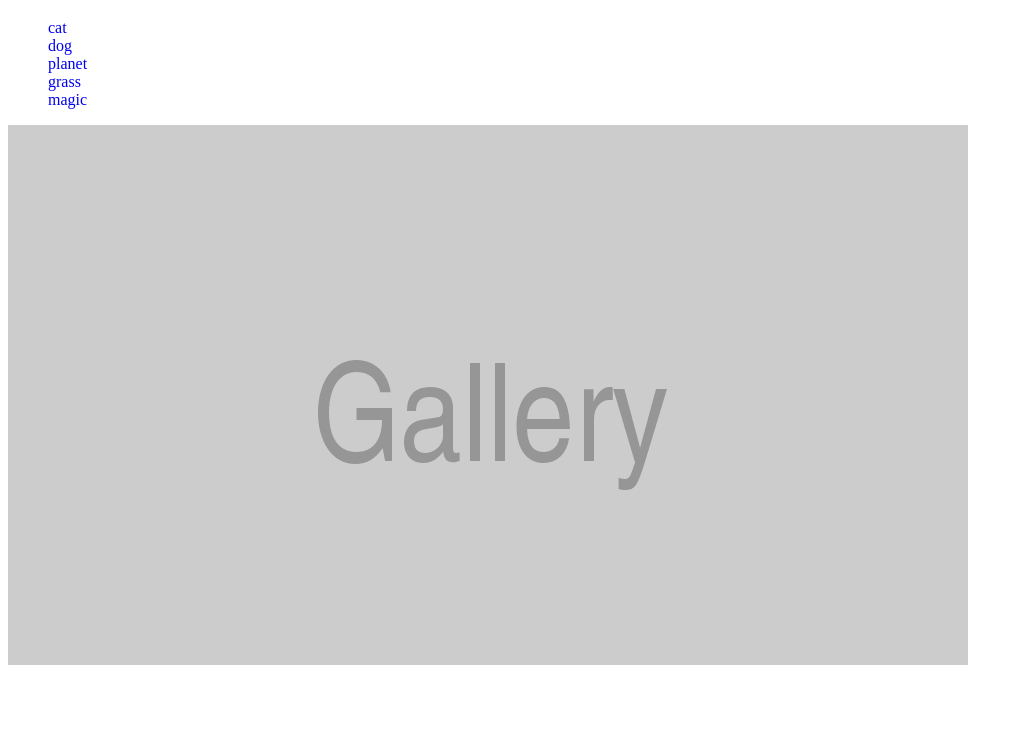
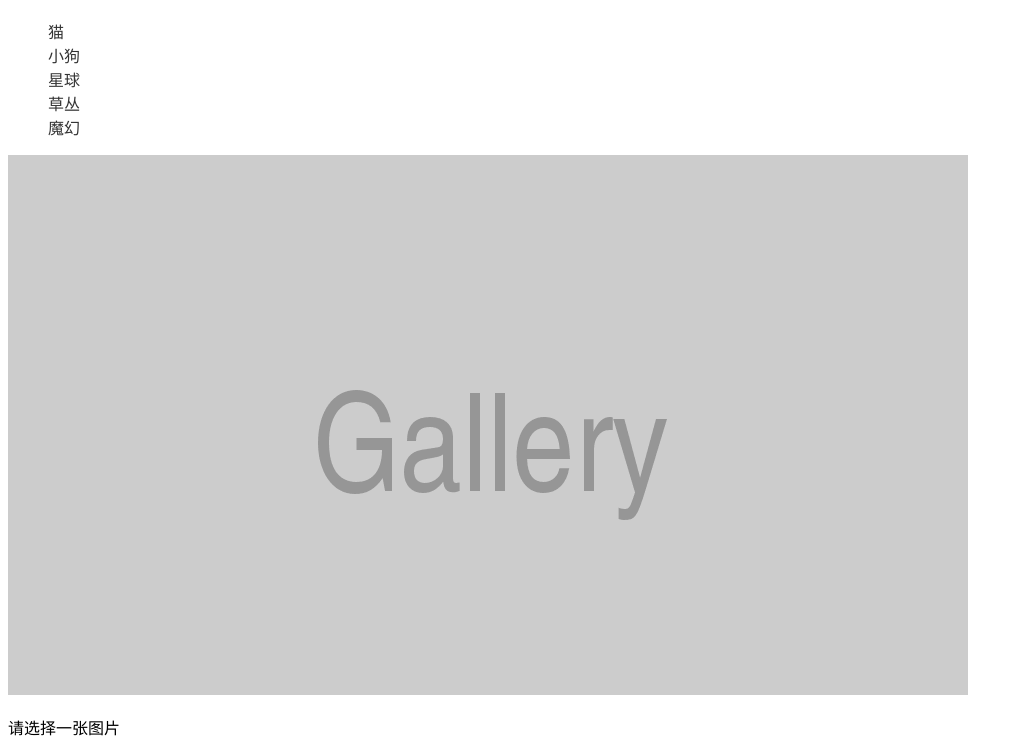
Before and after one commit to lolimay/learning-javascript-dom, a website built with webpack: page chap2/index.html in a window 1280 px wide. Shown: the part 61-816 px from the top of the page, without its empty margins (0-1023 px from the left). Built offline with nearby package versions, Linux system fonts and the light colour scheme.

Commit message:
complete image and its decription toggle

```diff
--- a/chap2/index.html
+++ b/chap2/index.html
@@ -2,7 +2,7 @@
     <html>
       <head>
         <meta charset="UTF-8">
-        <title>测试</title>
+        <title>案例研究：JavaScript图片库</title>
       </head>
       <body></body>
     </html>
--- /dev/null
+++ b/chap2/src/data.json
@@ -0,0 +1,27 @@
+{
+    "cat": {
+        "name": "猫",
+        "url": "./assets/images/cat.jpg",
+        "title": "一只正在看着电脑屏幕的夜猫子"
+    },
+    "dog": {
+        "name": "小狗",
+        "url": "./assets/images/dog.jpg",
+        "title": "一只可爱的小狗"
+    },
+    "planet": {
+        "name": "星球",
+        "url": "./assets/images/planet.jpg",
+        "title": "令人震撼的星球"
+    },
+    "grass": {
+        "name": "草丛",
+        "url": "./assets/images/grass.jpg",
+        "title": "一片生意盎然的草地"
+    },
+    "magic": {
+        "name": "魔幻",
+        "url": "./assets/images/magic.jpg",
+        "title": "具有魔幻色彩的世界"
+    }
+}
--- a/chap2/src/func.js
+++ /dev/null
@@ -1,6 +0,0 @@
-export function showPic(img) {
-    const url = img.getAttribute('href')
-    const gallery = document.querySelector('#placeholder')
-
-    gallery.setAttribute('src', url)
-}
--- a/chap2/src/index.js
+++ b/chap2/src/index.js
@@ -1,33 +1,40 @@
-import  { showPic } from './func'
+import  util from './util'
 import './style/main.css'
+import images from './data.json'
 
 const h1 = document.createElement('h1')
 const ul = document.createElement('ul')
 const gallery = document.createElement('img')
-const images = {
-    cat: './assets/images/cat.jpg',
-    dog: './assets/images/dog.jpg',
-    planet: './assets/images/planet.jpg',
-    grass: './assets/images/grass.jpg',
-    magic: './assets/images/magic.jpg'
+const description = document.createElement('p')
+
+window.onload = () => {
+    console.log(`
+onload: body的子元素节点一共有：${util.countBodyChildrenElement()} 个
+onload: body的子节点一共有：${util.countBodyChildren()} 个`.trim())
 }
 
 h1.innerText = 'Snapshots'
-Object.keys(images).forEach((item) => {
+for(const item in images) {
     const li = document.createElement('li')
 
-    li.innerHTML = `<a href="${images[`${item}`]}">${item}</a>`
+    li.innerHTML = `<a href="${images[`${item}`].url}" title="${images[`${item}`].title}">${images[`${item}`].name}</a>` // ${images[`${item}`]}
     ul.appendChild(li)
 
     const a = li.querySelector('a')
     a.onclick = (e) => {
+        const descripton =  document.querySelector('.description')
+
         event.preventDefault()
-        showPic(e.target)
+        util.showPic(e.target)
+        descripton.innerText = e.target.getAttribute('title')
     }
-})
+}
 gallery.id = 'placeholder'
 gallery.src = './assets/images/gallery.png'
+description.classList.add('description')
+description.innerText = '请选择一张图片'
 
 document.body.appendChild(h1)
 document.body.appendChild(ul)
 document.body.appendChild(gallery)
+document.body.appendChild(description)
--- a/chap2/src/style/main.css
+++ b/chap2/src/style/main.css
@@ -2,6 +2,7 @@ li {
     list-style: none;
 }
 li a {
+    color: #333;
     text-decoration: none;
 }
 li a:hover {
--- /dev/null
+++ b/chap2/src/util.js
@@ -0,0 +1,14 @@
+export default {
+    countBodyChildrenElement() {
+        return document.body.childElementCount
+    },
+    countBodyChildren() {
+        return document.body.childNodes.length
+    },
+    showPic(img) {
+        const url = img.getAttribute('href')
+        const gallery = document.querySelector('#placeholder')
+
+        gallery.setAttribute('src', url)
+    }
+}
```
